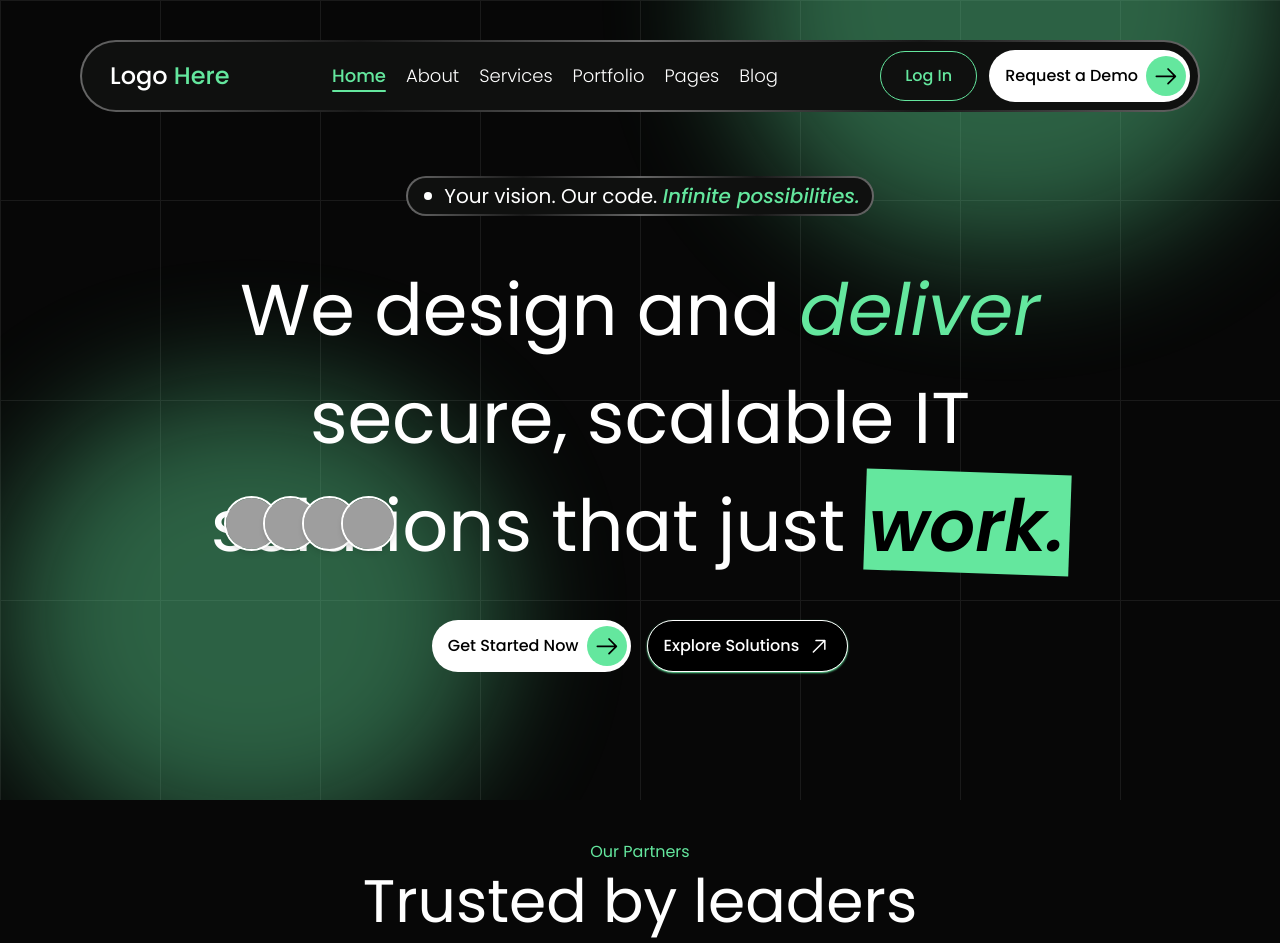
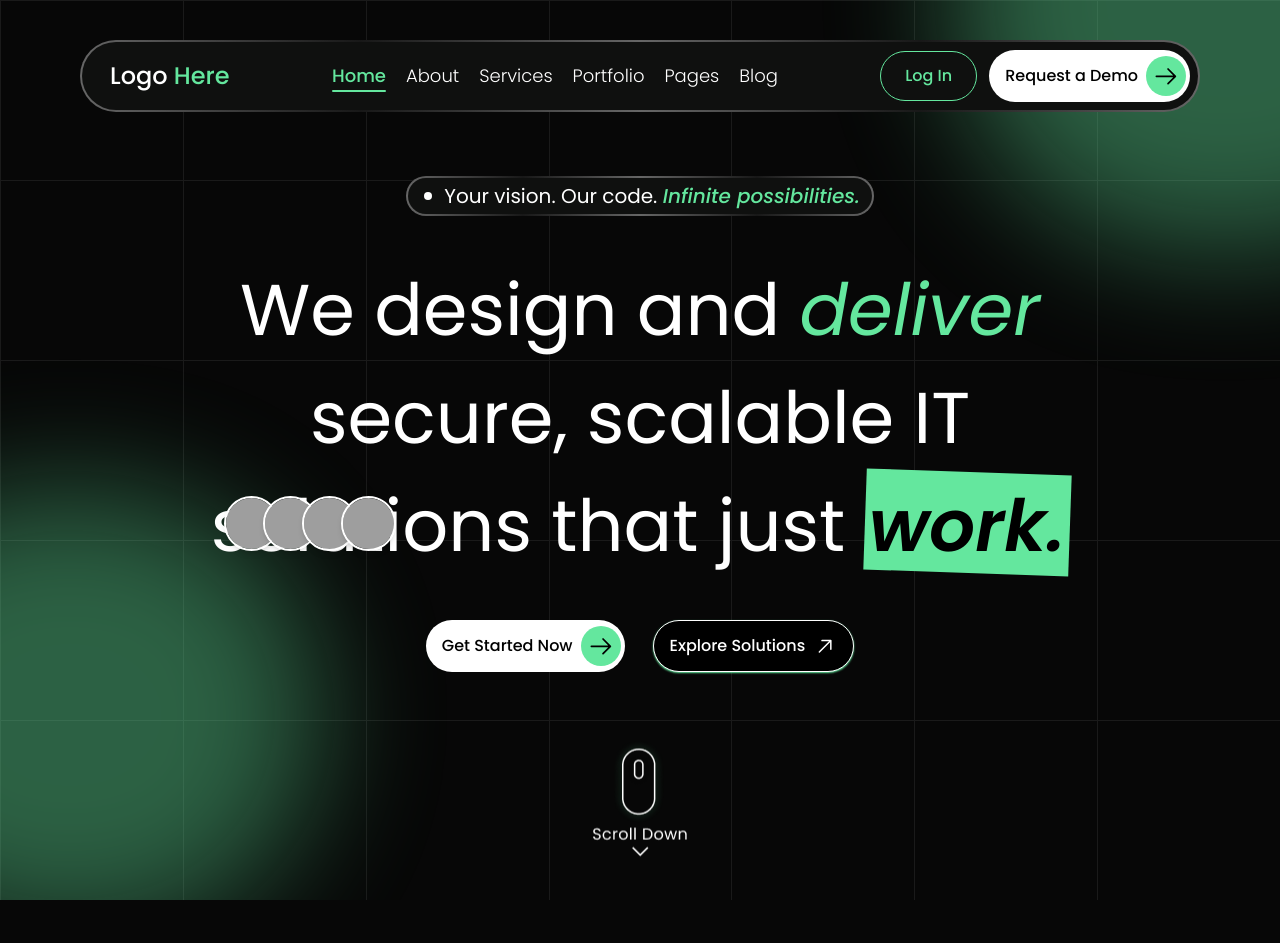
Before and after one commit to tm-fuad05/new-project, a React (Vite) app: page / in a window 1280 px wide. Shown: the top 943 px of the page. Built offline with nearby package versions, Linux system fonts and the light colour scheme; grey boxes are pictures that could not be loaded; a web font is replaced by a local one.

Commit message:
scroll Down button completed

```diff
--- a/package.json
+++ b/package.json
@@ -19,6 +19,7 @@
     "react-fast-marquee": "^1.6.5",
     "react-icons": "^5.5.0",
     "react-router-dom": "^7.8.1",
+    "react-scroll": "^1.9.3",
     "react-slick": "^0.31.0",
     "slick-carousel": "^1.8.1",
     "sort-by": "^1.2.0",
--- a/src/components/Home/Banner.jsx
+++ b/src/components/Home/Banner.jsx
@@ -1,9 +1,13 @@
-import { GoArrowRight, GoDotFill } from "react-icons/go";
+import { GoArrowRight } from "react-icons/go";
 import "../Shared/Styles/style.css";
 import ArrowButton from "../Shared/ArrowButton";
 import BubblePhotos from "./BubblePhotos";
 import Grid from "../Shared/Grid";
 import Badge from "../Shared/Badge";
+import scroll from "../../assets/scroll.png";
+import { motion } from "motion/react";
+import { Link } from "react-scroll";
+
 const Banner = () => {
   return (
     // Grid Lines Banner Component
@@ -12,15 +16,15 @@ const Banner = () => {
       {/*top corner Blurry lights */}
 
       <div className="relative inset-0 pointer-events-none z-20">
-        <div className="absolute z-10 right-0 blur-3xl opacity-15 -top-[250px] -right-[220px] w-[550px] h-[500px] rounded-full bg-primary animate-pulse-slow" />
+        <div className="absolute z-10 blur-3xl opacity-15 -top-[250px] -right-[220px] w-[550px] h-[500px] rounded-full bg-primary animate-pulse-slow" />
       </div>
       {/*bottom corner Blurry lights */}
       <div>
-        <div className="absolute z-20 left-0 blur-3xl opacity-15 -bottom-10 -left-[180px] w-[500px] h-[450px] rounded-full bg-primary animate-pulse-slow" />
+        <div className="absolute z-20 blur-3xl opacity-15 -bottom-10 -left-[180px] w-[500px] h-[450px] rounded-full bg-primary animate-pulse-slow" />
       </div>
 
       {/* Square grid lines */}
-      <Grid vertical={8} horizontal={4} />
+      <Grid vertical={7} horizontal={5} />
       {/*  content */}
       <div className="relative z-20 top-44 pb-60 transform  text-center flex flex-col gap-10 items-center justify-center">
         {/* ...hero content... */}
@@ -44,7 +48,7 @@ const Banner = () => {
           </div>
         </div>
 
-        <div className="flex gap-4">
+        <div className="flex gap-7">
           <ArrowButton
             bgColor={"white"}
             arrowColor={"primary"}
@@ -55,6 +59,19 @@ const Banner = () => {
             <GoArrowRight className="-rotate-45 text-2xl group-hover:rotate-0 duration-300" />
           </button>
         </div>
+        <motion.div
+          animate={{ y: [0, 30, 0] }}
+          transition={{ duration: 2, repeat: Infinity, ease: "easeInOut" }}
+        >
+          <Link
+            to="our-partner"
+            smooth={true}
+            duration={500}
+            className="cursor-pointer"
+          >
+            <img src={scroll} alt="" />
+          </Link>
+        </motion.div>
       </div>
     </div>
   );
--- a/src/components/Home/OurPartners.jsx
+++ b/src/components/Home/OurPartners.jsx
@@ -26,7 +26,7 @@ const OurPartners = () => {
   ];
 
   return (
-    <div className="px-20 my-10">
+    <div id="our-partner" className="px-20 my-10">
       {/* Title  */}
       <SectionTitile
         title={"Trusted by leaders from various industries"}
```
Also changed, not shown: src/assets/scroll.png (added), 1 other file (tests, documents, lock files or other folders).
